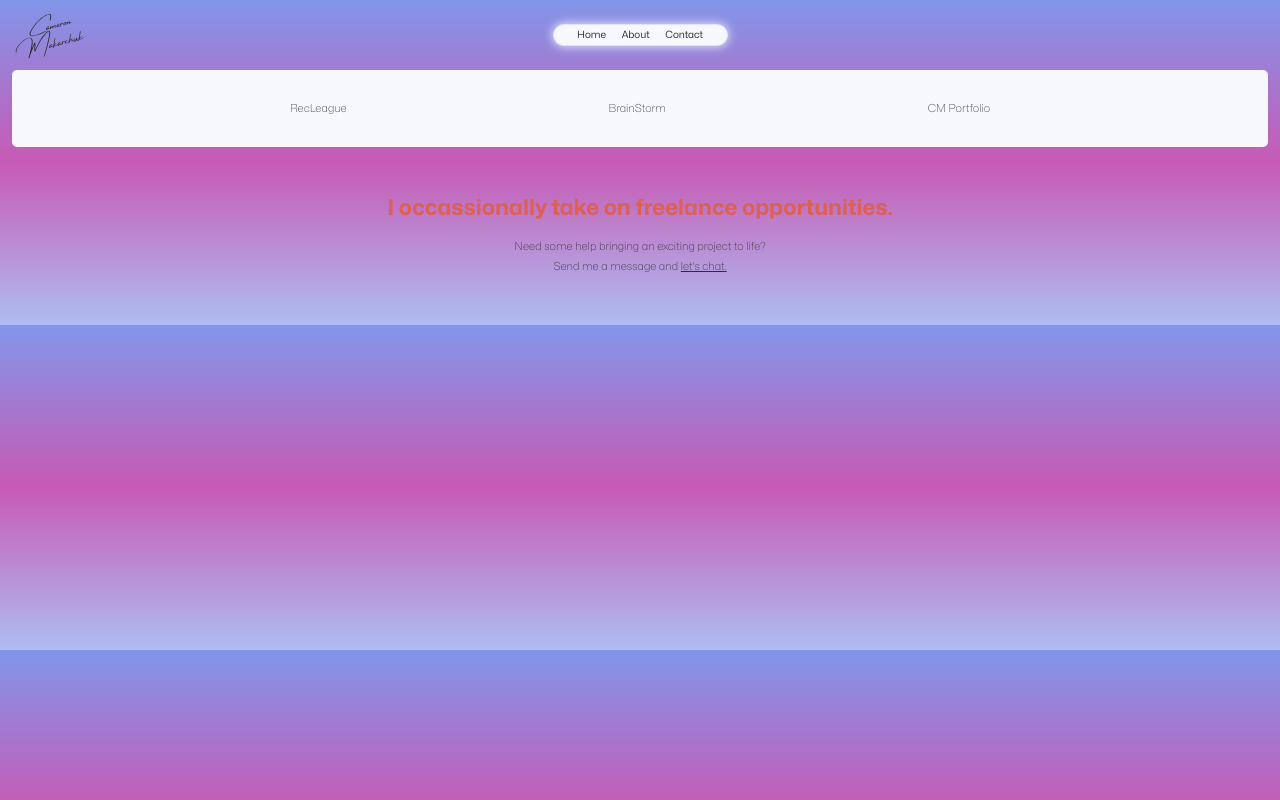
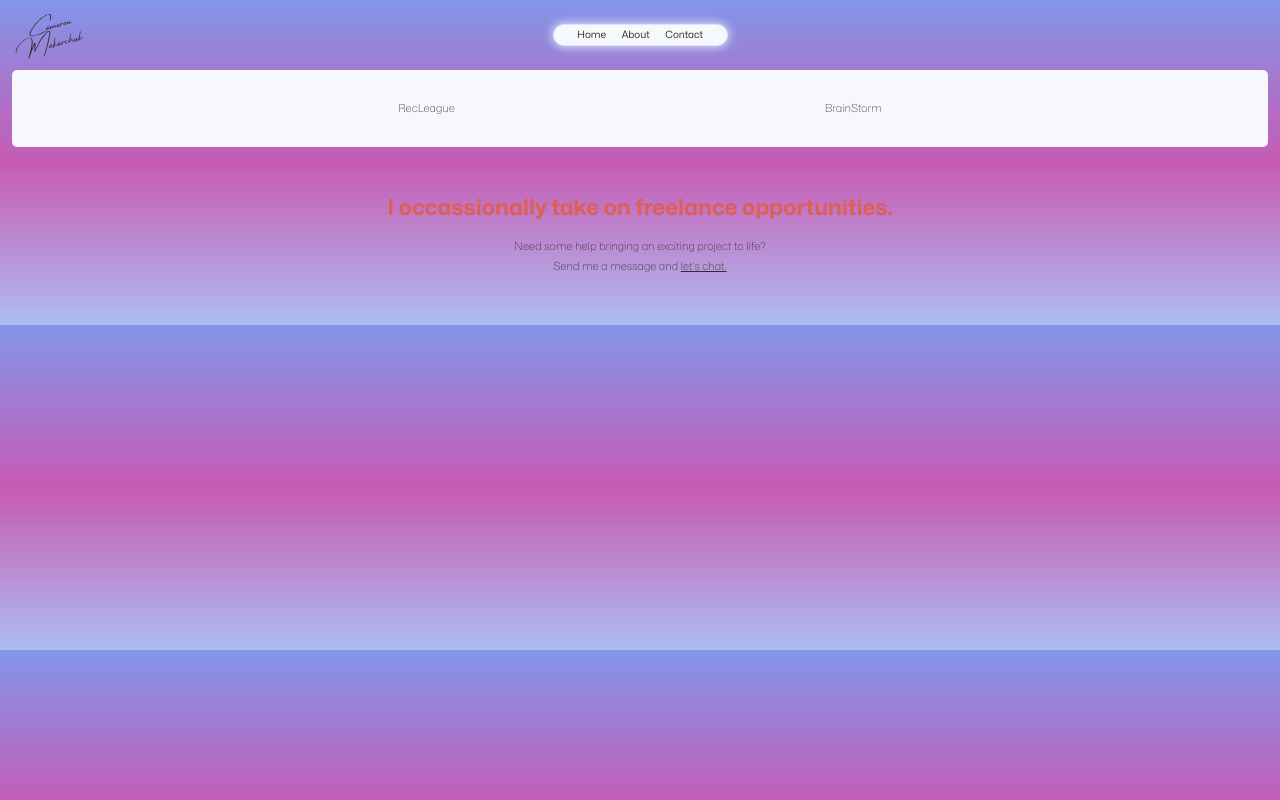
Before and after one commit to cameronmakarchuk/portfolio-site-client, a React (Create React App) app: page /projects in a window 1280 px wide. Built offline with nearby package versions, Linux system fonts and the light colour scheme.

Commit message:
Remove CM Portfolio project

```diff
--- a/src/components/Projects/Projects.tsx
+++ b/src/components/Projects/Projects.tsx
@@ -33,7 +33,7 @@ export default function Projects(): JSX.Element {
         </article>
       </Link>
 
-      <Link to="" className="projects__link">
+      {/* <Link to="" className="projects__link">
         <article className="projects__card">
           <h3 className="projects__card-subtitle">WEB APP</h3>
           <h3 className="projects__card-subtitle">(this site!)</h3>
@@ -45,7 +45,7 @@ export default function Projects(): JSX.Element {
             className="projects__card-image"
           />
         </article>
-      </Link>
+      </Link> */}
     </section>
   );
 }
--- a/src/pages/ProjectPage/ProjectPage.tsx
+++ b/src/pages/ProjectPage/ProjectPage.tsx
@@ -15,9 +15,9 @@ export default function ProjectPage(): JSX.Element {
             <li className="project-page__nav-item">BrainStorm</li>
           </NavLink>
 
-          <NavLink to="/projects/portfolio" className="project-page__nav-link">
+          {/* <NavLink to="/projects/portfolio" className="project-page__nav-link">
             <li className="project-page__nav-item">CM Portfolio</li>
-          </NavLink>
+          </NavLink> */}
         </ul>
       </div>
 
```
